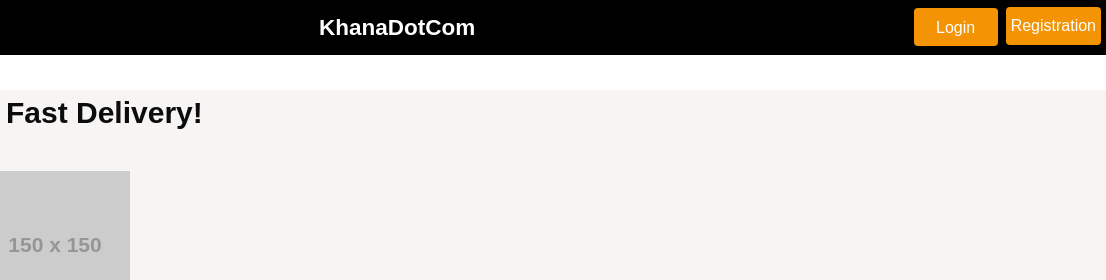
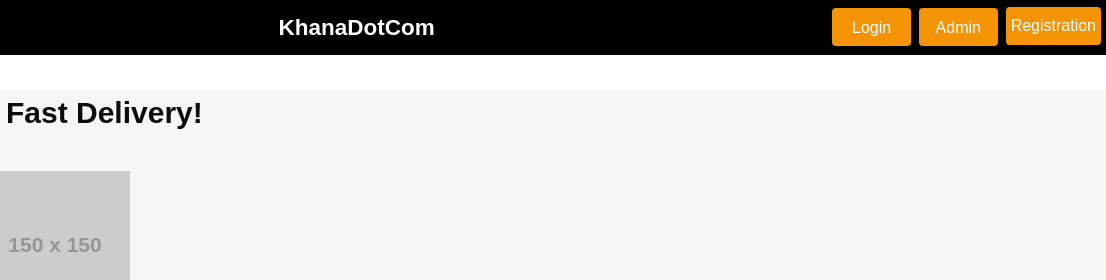
Before and after one commit to Sakshi3025/foodapp.github.io, a plain HTML site: page index.html in a window 1280 px wide. Shown: the top 280 px of the page, 174-1280 px from the left. Drawn offline with Linux system fonts and the light colour scheme; placeholder pictures from the web are drawn by us.

Commit message:
new commit

```diff
--- a/index.html
+++ b/index.html
@@ -297,6 +297,7 @@ justify-content: left;
         <h1>KhanaDotCom</h1>
       </nav>
       <a href="login.html" class="account">Login</a></li>
+      <a href="admin_main.html" class="account">Admin</a></li>
       <div class="dropdown">
         <button class="registration-button" onclick="toggleDropdown()">
           Registration
```
